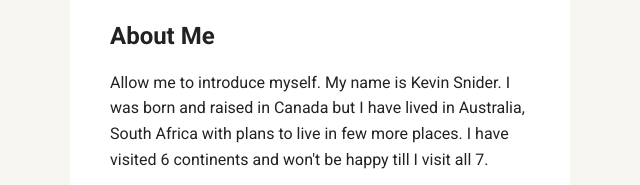
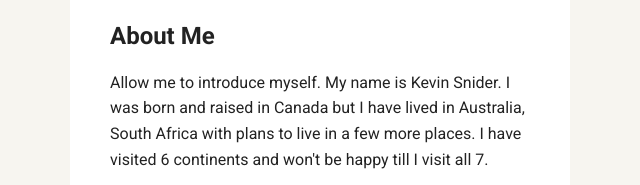
Before and after one commit to k-snides/personal-profile-page, a plain HTML site: page about.html in a window 1280 px wide. Shown: the part 538-723 px from the top of the page, 20-660 px from the left. Drawn offline with Linux system fonts and the light colour scheme; a web font is replaced by a local one.

Commit message:
small fixes, validated and browser checks

```diff
--- a/about.html
+++ b/about.html
@@ -27,7 +27,7 @@
       <div class="card">
         <h2>About Me</h2>
         <p>
-          Allow me to introduce myself. My name is Kevin Snider. I was born and raised in Canada but I have lived in Australia, South Africa with plans to live in few more places. I have visited 6 continents and won't be happy till I visit all 7.
+          Allow me to introduce myself. My name is Kevin Snider. I was born and raised in Canada but I have lived in Australia, South Africa with plans to live in a few more places. I have visited 6 continents and won't be happy till I visit all 7.
         </p>
         <img src="images/mozambique_beach.png" alt="picture of a beach in mozambique" />
         <p>
```
Also changed, not shown: experience.html (+1 -1 lines).
